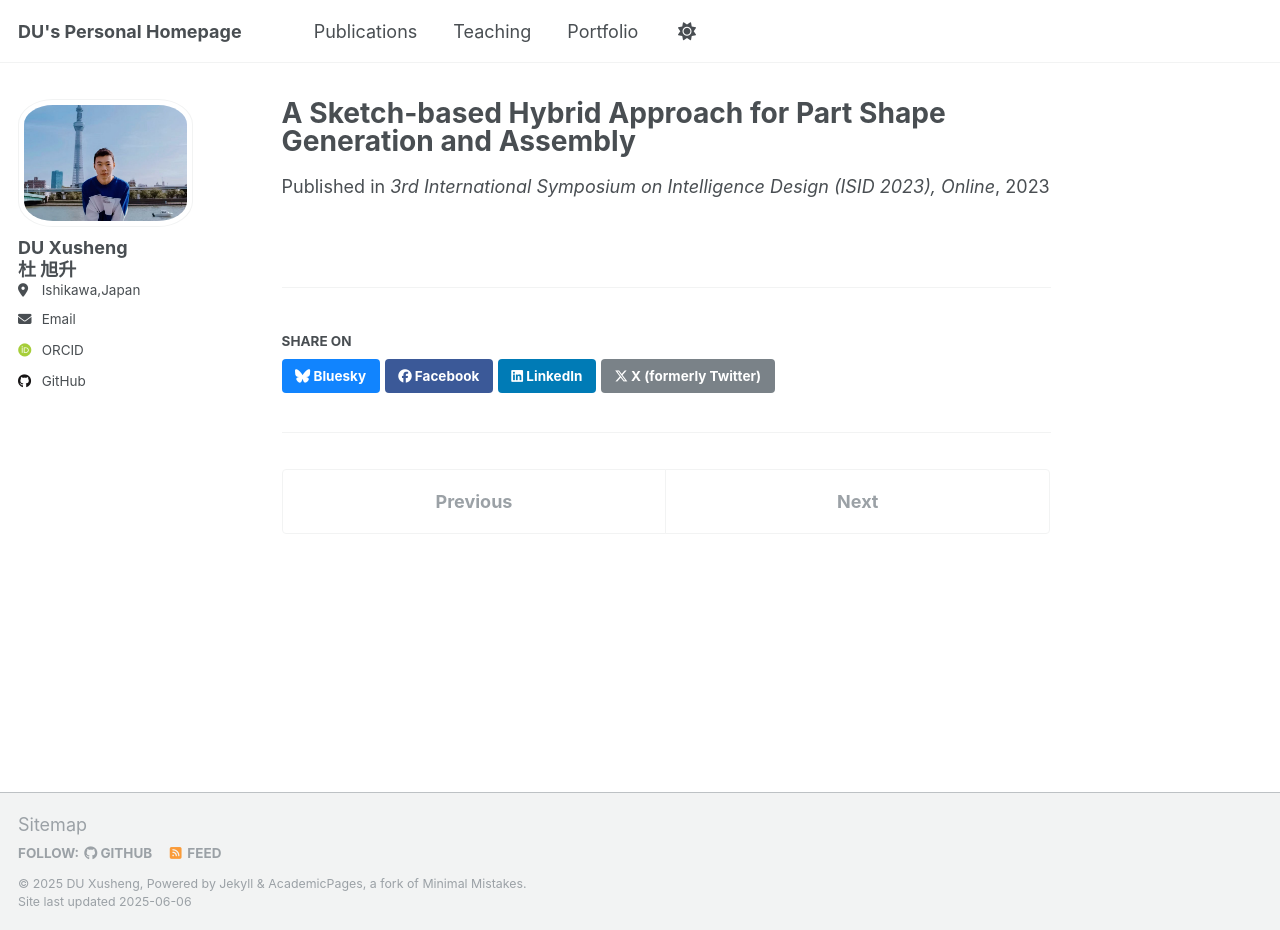
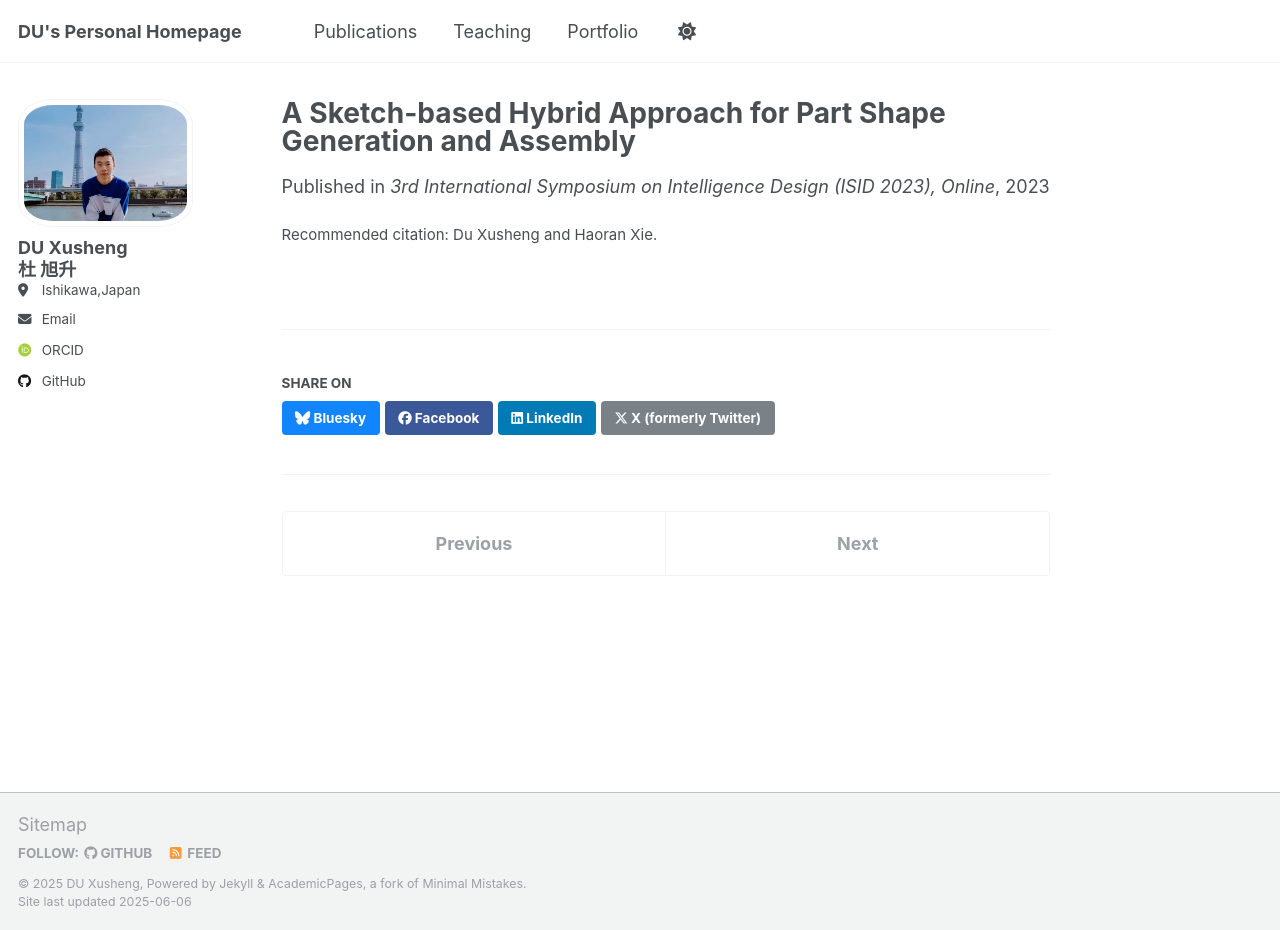
Before and after one commit to ToKyokushou/ToKyokushou.github.io, a Jekyll site: the page built from _publications/2023-03-hybrid-shape-generation-isid.md, in a window 1280 px wide and 930 px high. Built offline with Jekyll 4.4.1, drawn with Linux system fonts in a browser that asks for light colours; some web fonts are replaced.

Commit message:
Update 2023-03-hybrid-shape-generation-isid.md

```diff
--- a/_publications/2023-03-hybrid-shape-generation-isid.md
+++ b/_publications/2023-03-hybrid-shape-generation-isid.md
@@ -6,4 +6,5 @@ permalink: /publication/2023-03-hybrid-shape-generation-isid
 excerpt: 'A sketch-based hybrid framework for generating and assembling part shapes.'
 date: 2023-03-01
 venue: '3rd International Symposium on Intelligence Design (ISID 2023), Online'
+citation: Du Xusheng and Haoran Xie.
 ---
```
